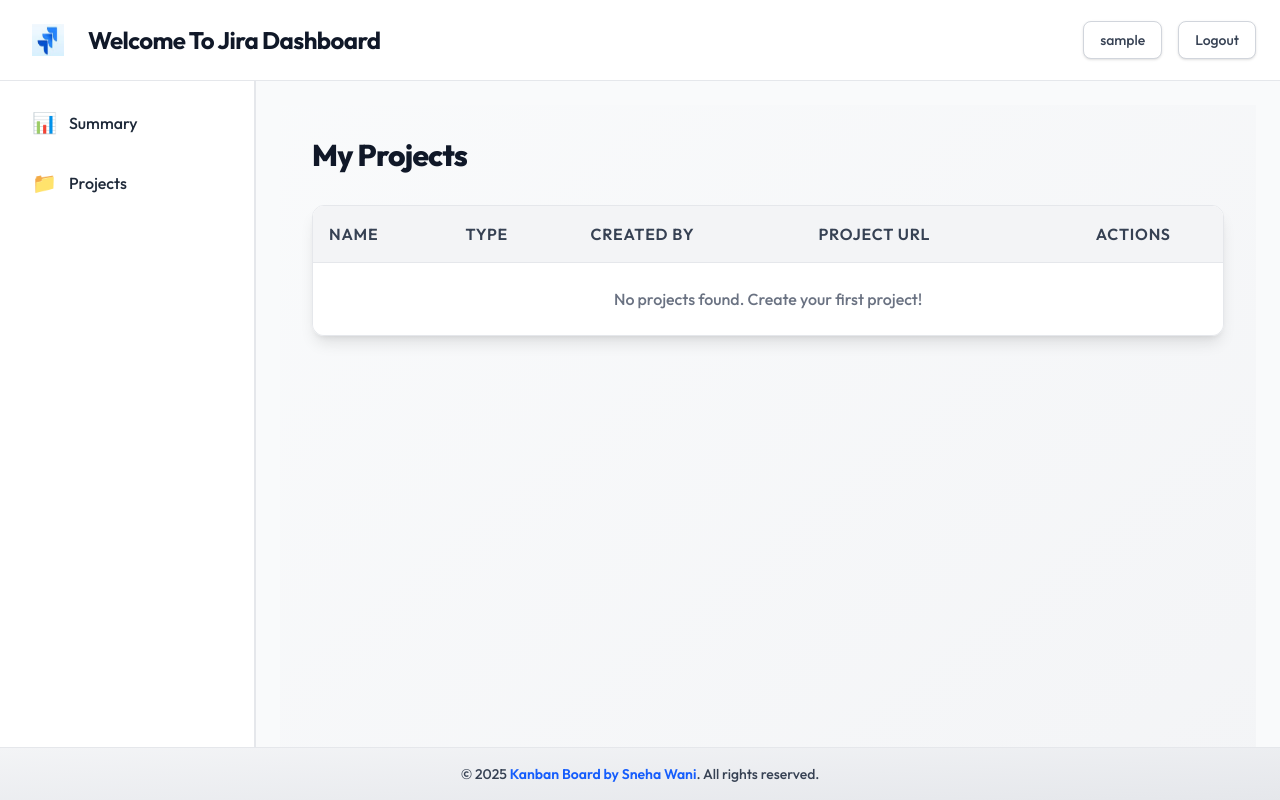
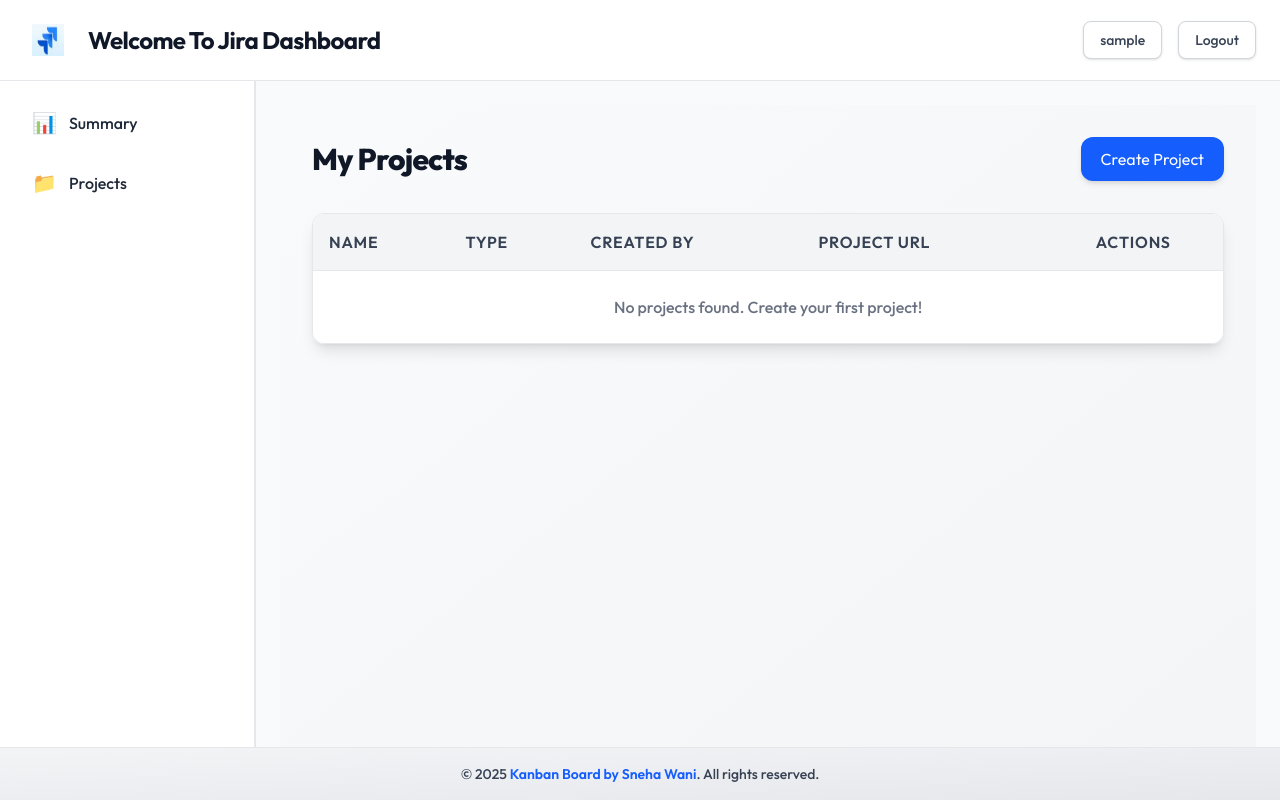
Before and after one commit to sneha9504/Jira-mock-demo, a React (Vite) app: page /Dashboard/overview in a window 1280 px wide. Built offline with nearby package versions, Linux system fonts and the light colour scheme; sample sign-in values are in the browser's storage.

Commit message:
project ready with all checks

```diff
--- a/src/components/Auth/Login.jsx
+++ b/src/components/Auth/Login.jsx
@@ -40,7 +40,7 @@
       );
 
       if (user) {
-      console.log("Login successful:", user);
+
         localStorage.setItem("isAuthenticated", "true");
         localStorage.setItem("user", JSON.stringify(user));
         navigate("/Dashboard", { replace: true });
--- a/src/components/dashboard/ProjectOverview.jsx
+++ b/src/components/dashboard/ProjectOverview.jsx
@@ -1,10 +1,12 @@
 import React, { useEffect, useState } from "react";
 import { Link } from "react-router-dom";
+import ModelPortal from "../UI/ModelPortal"; // Import your modal component
 
 const ProjectOverview = () => {
   const [projects, setProjects] = useState([]);
   const [editingId, setEditingId] = useState(null);
   const [editedName, setEditedName] = useState("");
+  const [showModal, setShowModal] = useState(false); // ✅ Modal visibility state
 
   const user = JSON.parse(localStorage.getItem("user"));
 
@@ -13,16 +15,13 @@
     setProjects(data);
   }, []);
 
-  // Filter projects created by the logged-in user
   const userProjects = projects.filter((pr) => pr.userId === user?.id);
 
-  // Handle inline edit click
   const handleEditClick = (project) => {
     setEditingId(project.createdAt);
     setEditedName(project.name);
   };
 
-  // Handle save of edited project
   const handleSave = (id) => {
     const updatedProjects = projects.map((p) =>
       p.createdAt === id ? { ...p, name: editedName } : p
@@ -33,13 +32,11 @@
     setEditedName("");
   };
 
-  // Cancel editing
   const handleCancel = () => {
     setEditingId(null);
     setEditedName("");
   };
 
-  // Handle Delete with confirmation
   const handleDelete = (id) => {
     if (window.confirm("Are you sure you want to delete this project?")) {
       const updatedProjects = projects.filter((p) => p.createdAt !== id);
@@ -48,30 +45,57 @@
     }
   };
 
+  // ✅ Open modal
+  const handleCreate = () => {
+    setShowModal(true);
+  };
+
+  // ✅ Close modal
+  const handleCloseModal = () => {
+    setShowModal(false);
+  };
+
   return (
     <div className="p-8 bg-gradient-to-br from-gray-50 to-gray-100 min-h-screen overflow-auto">
+      {/* Header with Create Button */}
       <div className="flex justify-between items-center mb-8">
         <h1 className="text-3xl font-extrabold text-gray-900 tracking-tight">
           My Projects
         </h1>
+        <button
+          className="px-5 py-2.5 bg-blue-600 text-white rounded-xl shadow-md hover:bg-blue-700 hover:shadow-lg transition-all duration-200"
+          onClick={handleCreate}
+        >
+          Create Project
+        </button>
       </div>
 
+      {/* Table */}
       <div className="overflow-x-auto rounded-xl shadow-lg border border-gray-200">
         <table className="w-full border-collapse bg-white">
           <thead>
             <tr className="bg-gray-100 border-b border-gray-200">
-              <th className="p-4 text-left text-gray-700 font-semibold uppercase tracking-wider">Name</th>
-              <th className="p-4 text-left text-gray-700 font-semibold uppercase tracking-wider">Type</th>
-              <th className="p-4 text-left text-gray-700 font-semibold uppercase tracking-wider">Created By</th>
-              <th className="p-4 text-left text-gray-700 font-semibold uppercase tracking-wider">Project URL</th>
-              <th className="p-4 text-center text-gray-700 font-semibold uppercase tracking-wider">Actions</th>
+              <th className="p-4 text-left text-gray-700 font-semibold uppercase tracking-wider">
+                Name
+              </th>
+              <th className="p-4 text-left text-gray-700 font-semibold uppercase tracking-wider">
+                Type
+              </th>
+              <th className="p-4 text-left text-gray-700 font-semibold uppercase tracking-wider">
+                Created By
+              </th>
+              <th className="p-4 text-left text-gray-700 font-semibold uppercase tracking-wider">
+                Project URL
+              </th>
+              <th className="p-4 text-center text-gray-700 font-semibold uppercase tracking-wider">
+                Actions
+              </th>
             </tr>
           </thead>
           <tbody>
             {userProjects.length > 0 ? (
               userProjects.map((project) => (
                 <tr key={project.createdAt} className="border-b border-gray-200">
-                  {/* Project Name */}
                   <td className="p-4">
                     {editingId === project.createdAt ? (
                       <input
@@ -81,25 +105,18 @@
                         className="border rounded px-2 py-1 w-full"
                       />
                     ) : (
-                      <span className="text-blue-600 font-medium">{project.name}</span>
+                      <span className="text-blue-600 font-medium">
+                        {project.name}
+                      </span>
                     )}
                   </td>
-
-                  {/* Project Type */}
                   <td className="p-4 text-gray-600">{project.type}</td>
-
-                  {/* Project Creator */}
                   <td className="p-4 flex items-center gap-3">
-                    <div
-                      className="w-8 h-8 rounded-full bg-blue-500 text-white flex items-center justify-center text-sm font-bold select-none shadow-sm"
-                      aria-label={user?.name ? `Created by: ${user.name}` : "No user"}
-                    >
+                    <div className="w-8 h-8 rounded-full bg-blue-500 text-white flex items-center justify-center text-sm font-bold select-none shadow-sm">
                       {user?.name ? user.name.charAt(0).toUpperCase() : "NA"}
                     </div>
                     <span className="text-gray-700">{user?.name || "Unknown"}</span>
                   </td>
-
-                  {/* Project Details Link */}
                   <td className="p-4 text-blue-600 font-medium">
                     <Link
                       to={`/Dashboard/${project.createdAt}`}
@@ -108,8 +125,6 @@
                       Details
                     </Link>
                   </td>
-
-                  {/* Actions */}
                   <td className="p-4 text-center flex justify-center gap-2">
                     {editingId === project.createdAt ? (
                       <>
@@ -155,6 +170,9 @@
           </tbody>
         </table>
       </div>
+
+      {/* ✅ Modal Integration */}
+      {showModal && <ModelPortal onClose={handleCloseModal} />}
     </div>
   );
 };
```
